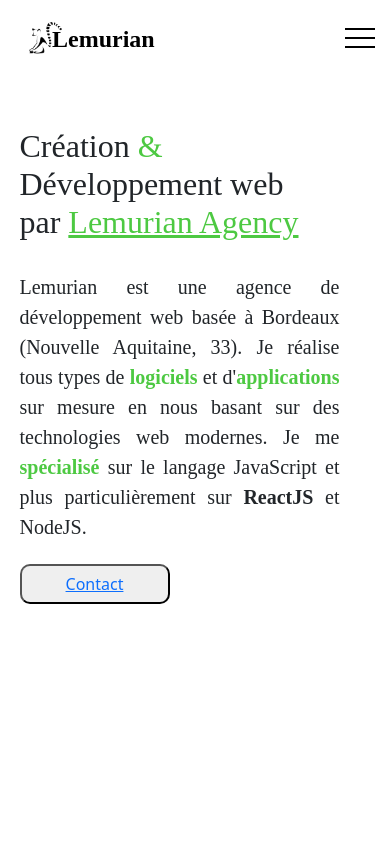
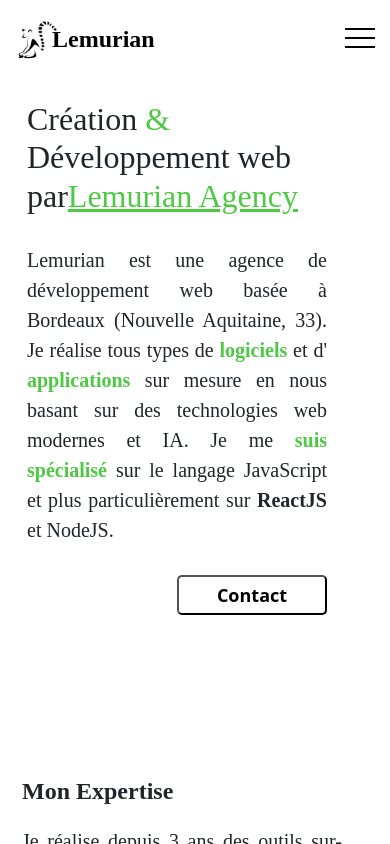
Before and after one commit to AndyRama/Lemurian, a React (Create React App) app: page / in a window 390 px wide. Shown: the top 844 px of the page. Built offline with nearby package versions, Linux system fonts and the light colour scheme.

Commit message:
[enhancement] navbar mobile and banner ok, clean code

```diff
--- a/src/components/BlocText/BlocText.jsx
+++ b/src/components/BlocText/BlocText.jsx
@@ -7,6 +7,7 @@
     {
       title: 'Mon Expertise',
       text: "Je réalise depuis 3 ans des outils sur-mesure à destination d'entreprises de petite taille. Je transforme chaque besoin de mes clients en solution web, en garantissant le respect de leurs règles métiers.",
+      link: 'Expertise',
     },
     {
       title: "Ils m'ont fait confiance",
@@ -14,7 +15,7 @@
     },
     {
       title: 'Les projets',
-      text: "Je réalise Nous nous spécialisons dans la création d'applications web sur-mesure, destinées à optimiser le quotidien de nos clients. Le gain de temps, l'efficacité et la personnalisation sont les maîtres mots !",
+      text: "Je réalise des applications web sur-mesure, destinées à optimiser le quotidien de nos clients. Le gain de temps, l'efficacité et la personnalisation sont les maîtres mots !",
     },
   ]
 
--- a/src/components/BlocText/BlocText.scss
+++ b/src/components/BlocText/BlocText.scss
@@ -1,20 +1,23 @@
 .blocText {
-  width: 330px;
+  // width: 330px;
   font-size: 24px;
+  font-family: popins !important;
+  text-align: justify;
 
   @media screen and (max-width: 576px) {
-    width: 300px;
-    text-align: left;
+    width: 320px;
     font-size: 18px;
-    margin: 15px;
+    margin: 10px;
   }
 
   &__title {
-    font-size: 22px;
+    font-size: 24px;
     font-weight: bold;
+    margin-bottom: 20px;
   }
 
   &__text {
-    font-size: 18px;
+    font-size: 20px;
+    margin-bottom: 30px;
   }
 }
--- a/src/components/Header/Header.jsx
+++ b/src/components/Header/Header.jsx
@@ -9,24 +9,29 @@
       <div className="container__left">
         <h1 className="container__left__title">
           Création <span className="container__left__title__green--not">&</span>
-          <br /> Développement web <br /> par{' '}
+          <br /> Développement web <br /> par
           <span className="container__left__title__green">Lemurian Agency</span>
         </h1>
         <p className="container__left__text">
           Lemurian est une agence de développement web basée à Bordeaux
-          (Nouvelle Aquitaine, 33). Je réalise tous types de{' '}
-          <span className="container__left__text__green--not"> logiciels</span>{' '}
+          (Nouvelle Aquitaine, 33). Je réalise tous types de
+          <span className="container__left__text__green--not"> logiciels </span>
           et d'
           <span className="container__left__text__green--not">
-            applications
-          </span>{' '}
-          sur mesure en nous basant sur des technologies web modernes. Je me{' '}
-          <span className="container__left__text__green--not"> spécialisé</span>{' '}
-          sur le langage JavaScript et plus particulièrement sur{' '}
-          <span>ReactJS</span> et NodeJS.
+            {' '}
+            applications{' '}
+          </span>
+          sur mesure en nous basant sur des technologies web modernes et IA. Je
+          me
+          <span className="container__left__text__green--not">
+            {' '}
+            suis spécialisé{' '}
+          </span>
+          sur le langage JavaScript et plus particulièrement sur
+          <span> ReactJS</span> et NodeJS.
         </p>
         <button className="btn_contact">
-          <Link to="/Contact" className="contact__text">
+          <Link to="/Contact" className="btn_contact__text">
             Contact
           </Link>
         </button>
--- a/src/components/Header/Header.scss
+++ b/src/components/Header/Header.scss
@@ -8,23 +8,23 @@
     margin-left: 15px;
     width: 300px;
     margin-bottom: 60px;
+    height: 85vh !important;
   }
 }
 
 .container__left {
   width: 600px;
+  margin-top: 150px;
   z-index: 1;
-  position: fixed;
-  top: 15%;
-  left: 10%;
-  // margin: 20px;
 
   @media screen and (max-width: 768px) {
     left: 5% !important;
+    width: 350px;
   }
 
   @media screen and (max-width: 536px) {
-    margin: 0;
+    margin-top: 100px !important;
+    width: 300px;
   }
 
   &__title {
@@ -59,17 +59,7 @@
     margin: 30px 0px 30px 0px;
     text-align: justify;
 
-    &__green {
-      color: #4dc942;
-      text-decoration: underline #4dc942;
-
-      &--not {
-        color: #4dc942;
-        text-decoration: display;
-      }
-    }
-
-    @media screen and (max-width: 1200px) {
+    @media screen and (max-width: 1280px) {
       width: 700px;
     }
 
@@ -79,8 +69,18 @@
     }
 
     @media screen and (max-width: 536px) {
-      width: 320px !important;
+      width: 300px !important;
       font-size: 20px;
+    }
+
+    &__green {
+      color: #4dc942;
+      text-decoration: underline #4dc942;
+
+      &--not {
+        color: #4dc942;
+        text-decoration: display;
+      }
     }
 
     span {
@@ -92,23 +92,23 @@
 .btn_contact {
   width: 250px;
   height: 70px;
-  border-radius: 10px;
-  border-color: black;
+  border-radius: 5px;
 
   @media screen and (max-width: 500px) {
     width: 150px;
     height: 40px;
-    margin-top: -30px !important;
+    margin-left: 150px;
+    background-color: white;
   }
 
   &__text {
     text-decoration: none;
-    color: white;
+    color: black;
     font-size: 24px;
     font-weight: bold;
 
     @media screen and (max-width: 500px) {
-      font-size: 16px;
+      font-size: 18px;
     }
   }
 }
@@ -117,10 +117,10 @@
   display: flex;
 
   &__img {
-    height: 70%;
+    width: 35%;
+    height: 80%;
     position: absolute;
     top: 0;
-    width: 40%;
     right: 0;
 
     @media screen and (max-width: 840px) {
--- a/src/components/Navbar/Navbar.scss
+++ b/src/components/Navbar/Navbar.scss
@@ -19,10 +19,10 @@
 
 /* Logo */
 .navbar-lemurian-brand img {
-  height: 60px;
+  height: 70px;
   position: fixed;
-  top: 8px;
-  left: 15px;
+  top: 5px;
+  left: 2px;
 }
 
 /* User Avatar */
@@ -71,16 +71,16 @@
   }
 }
 .navbar-link:hover {
-  color: #da552f;
+  color: #4dc942;
   text-decoration: none;
 }
 .navbar-link:visited {
   outline: 0;
-  color: white;
+  color: black;
   text-decoration: none;
 }
 .navbar-link:focus {
-  color: white;
+  color: #4dc942;
   outline: 0;
   text-decoration: none;
 }
@@ -170,14 +170,14 @@
 
 #toggle:checked + .hamburger + .nav {
   top: 0;
-  background-color: rgb(77, 201, 66, 0.9);
+  background-color: rgba(245, 248, 247, 0.9);
 }
 
 /* Menu Styling */
 .nav {
   z-index: 1;
   position: fixed;
-  width: 50%;
+  width: 30%;
   height: 100%;
   top: -100%;
   right: 0;
--- a/src/pages/Home/Home.jsx
+++ b/src/pages/Home/Home.jsx
@@ -1,10 +1,12 @@
 import React from 'react'
 import Header from '../../components/Header/Header'
+import BlockText from '../../components/BlocText/BlocText'
 
 function Home() {
   return (
     <div className="container">
       <Header />
+      <BlockText />
     </div>
   )
 }
--- a/src/pages/Home/Home.scss
+++ b/src/pages/Home/Home.scss
@@ -1,45 +1,3 @@
-.Home__title {
-  font-weight: 600;
-  font-size: 32px;
-
-  @media screen and (max-width: 768px) {
-    text-align: left;
-    margin-left: 12px;
-  }
-}
-
-.Home__text {
-  @media screen and (max-width: 768px) {
-    width: 350px;
-  }
-}
-
-.tab {
-  width: 300px !important;
-}
-
-.tabs-underlined {
-  display: flex;
-  align-items: center;
-  font-size: 12px;
-}
-
-.tabs-underlined .tab-underlined {
-  color: black;
-  padding: 8px;
-  margin: 8px;
-  opacity: 0.4;
-  cursor: pointer;
-  text-decoration: none;
-  border-bottom: 4px solid transparent;
-}
-
-.tabs-underlined .tab-underlined.active {
-  opacity: 1;
-  border-bottom: 3px solid #4dc942;
-  color: #4dc942;
-}
-
 .header {
   display: flex;
   justify-content: space-between;
@@ -116,7 +74,7 @@
   }
 }
 
-.contact {
+.btn_contact {
   width: 250px;
   height: 70px;
   border-radius: 10px;
```
